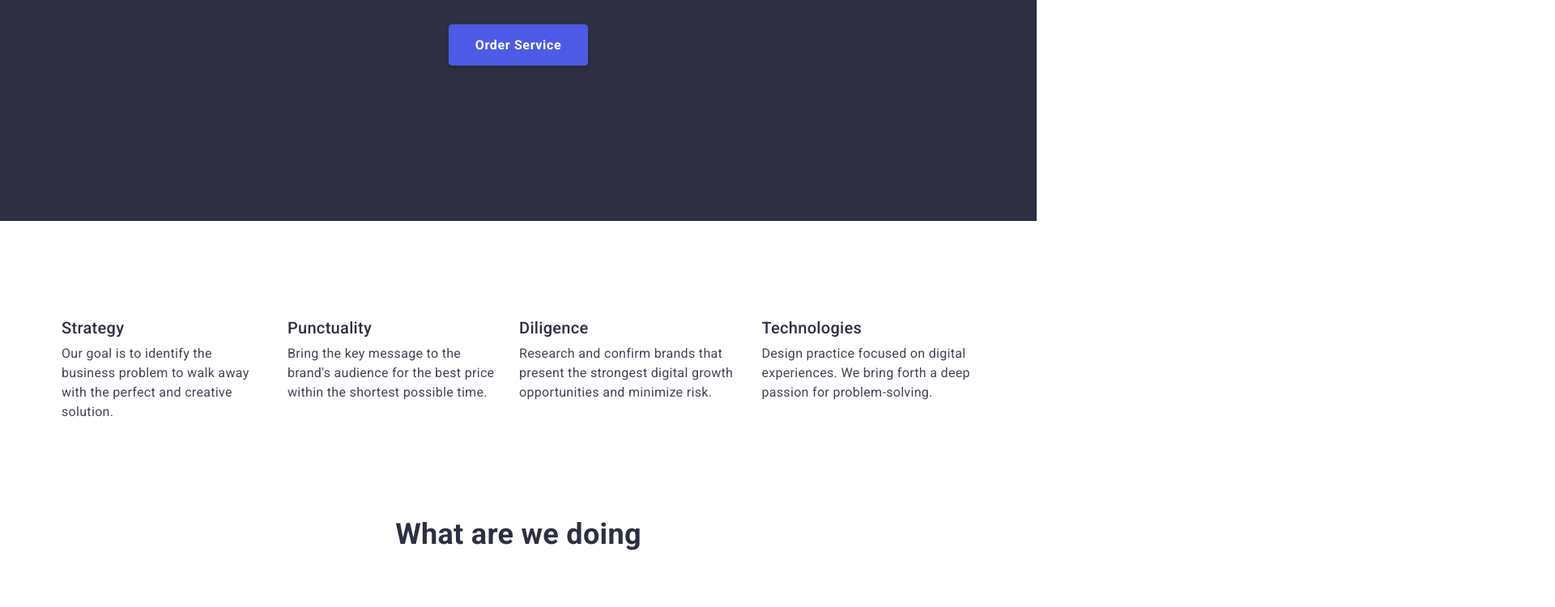
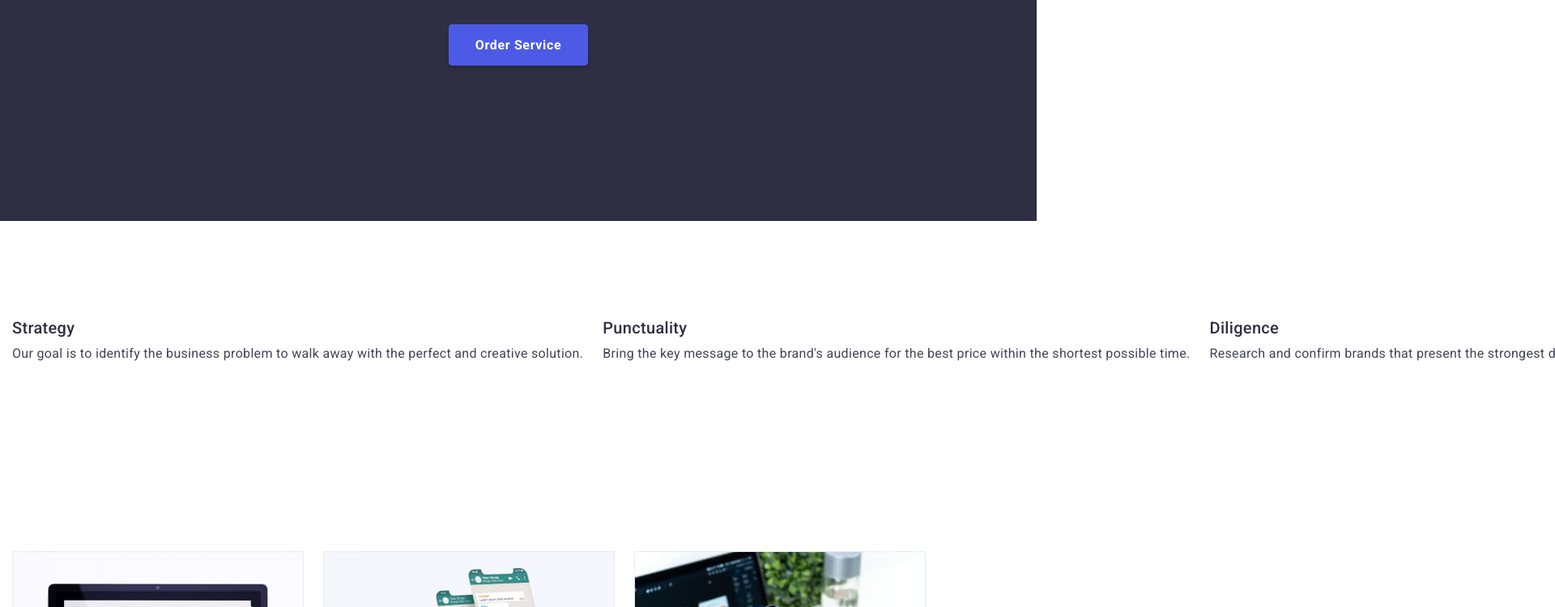
Before and after one commit to Inna-Melnyk/goit-markup-hw-03, a plain HTML site: page index.html in a window 1280 px wide. Shown: the part 402-1152 px from the top of the page at 81% size, 1920 px wide, since content can reach past the window. Drawn offline with nearby package versions, Linux system fonts and the light colour scheme.

Commit message:
Update styles.css

```diff
--- a/css/styles.css
+++ b/css/styles.css
@@ -67,9 +67,9 @@ ul {
 .container {
   margin-left: auto;
   margin-right: auto;
-  width: 1152px;
-  padding-left: 12px;
-  padding-right: 12px;
+  width: 11582px;
+  padding-left: 15px;
+  padding-right: 15px;
 
   /* outline: 2px solid red;; */
 }
```
